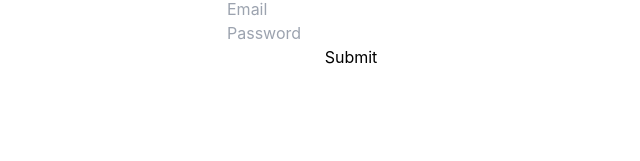
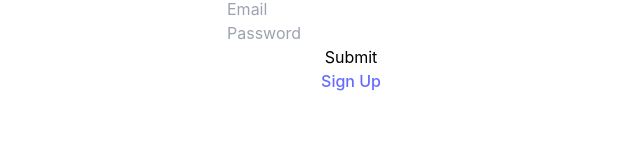
Before and after one commit to kawrou/RecipEasy-recipe-manager, a React (Vite) app in the folder frontend/: page /login in a window 1280 px wide. Shown: the part 123-284 px from the top of the page, without its empty margins (289-929 px from the left). Built offline with nearby package versions, Linux system fonts and the light colour scheme.

Commit message:
more styling.

```diff
--- a/frontend/src/pages/Login/LoginPage.jsx
+++ b/frontend/src/pages/Login/LoginPage.jsx
@@ -1,5 +1,5 @@
 import { useState } from "react";
-import { useNavigate } from "react-router-dom";
+import { useNavigate, NavLink } from "react-router-dom";
 
 import { login } from "../../services/authentication";
 
@@ -54,7 +54,12 @@ export const LoginPage = () => {
         />
         <br />
         <div className="mb-4"></div>
-        <input role="submit-button" id="submit" type="submit" value="Submit" className="focus:outline-none text-white bg-blue-700 hover:bg-blue-800 focus:ring-4 focus:ring-blue-300 font-medium rounded-lg text-sm px-5 py-2.5 me-2 mb-2 dark:bg-blue-600 dark:hover:bg-blue-700 dark:focus:ring-blue-900" />
+        <input role="submit-button" id="submit" type="submit" value="Submit" className="inline-block text-sm px-4 py-2 leading-none border rounded text-white bg-blue-600 border-blue-600 hover:text-blue-500 hover:bg-white mt-4 lg:mt-0 mr-2" />
+        <br />
+        <div className="mb-4"></div>
+        <NavLink to="/signup" className="inline-block text-sm px-4 py-2 leading-none border rounded text-gray-500 border-gray-500 hover:border-transparent hover:text-blue-500 hover:bg-white">
+        Sign Up
+        </NavLink>
       </form>
       </div>
     </>
```
